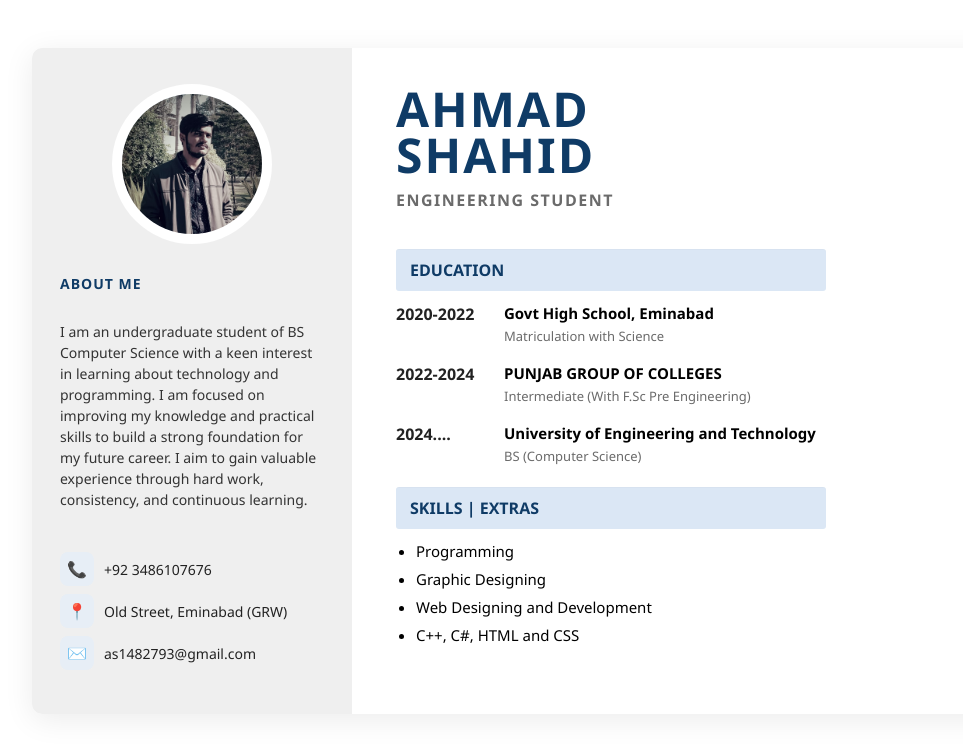
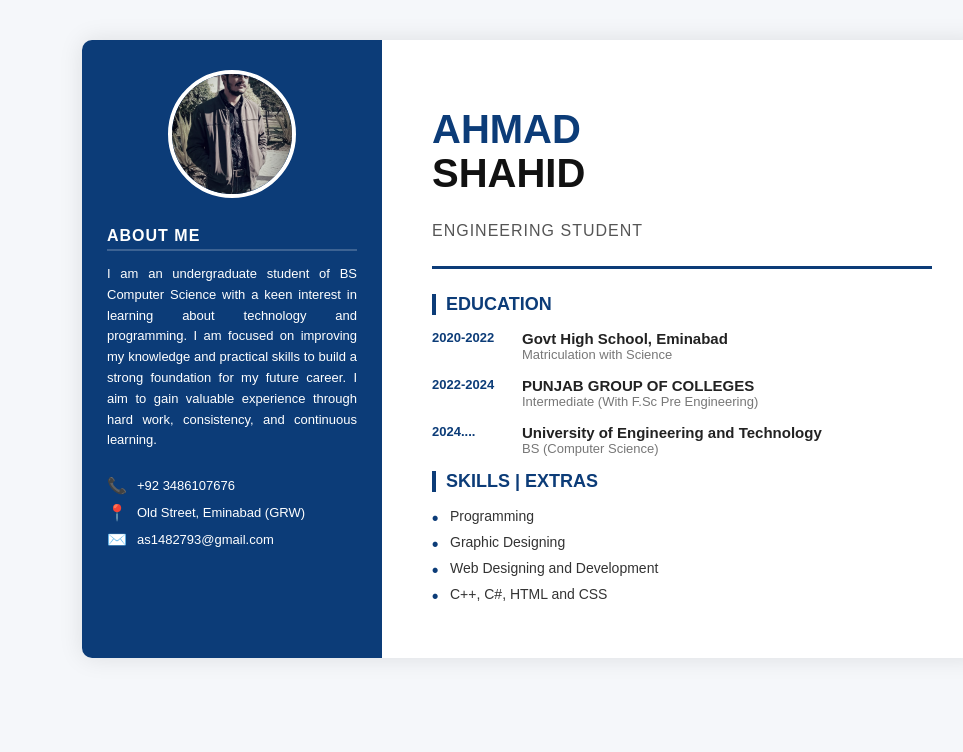
Before and after one commit to ahmad6331295-crypto/Curriculum-Vitae, a plain HTML site: page index.html in a window 1280 px wide. Shown: the whole page, without its empty margins (108-1071 px from the left). Drawn offline with Linux system fonts and the light colour scheme; files whose address does not match are found by name.

Commit message:
Updated styles.css

```diff
--- a/styles.css
+++ b/styles.css
@@ -1,179 +1,192 @@
-
-:root{
-  --navy: #0f3b66;
-  --light-navy: #2b5b8f;
-  --muted: #6b6b6b;
-  --sidebar-bg: #efefef;
-  --accent: #dbe7f5;
-  --max-width: 1000px;
-  --gutter: 28px;
-  font-family: 'Segoe UI', Roboto, Arial, sans-serif;
+/* -------- GENERAL LAYOUT -------- */
+body {
+  font-family: 'Poppins', sans-serif;
+  background: #f5f7fa;
+  margin: 0;
+  padding: 0;
+  color: #333;
 }
 
-*{box-sizing:border-box}
-
-body{
-  background:white;
-  display:flex;
-  align-items:center;
-  justify-content:center;
-  padding:40px 20px;
+.resume {
+  display: flex;
+  width: 900px;
+  margin: 40px auto;
+  background: #fff;
+  box-shadow: 0 0 25px rgba(0,0,0,0.1);
+  border-radius: 10px;
+  overflow: hidden;
 }
 
-.resume{
-  width:100%;
-  max-width:var(--max-width);
-  display:grid;
-  grid-template-columns:320px 1fr;
-  box-shadow: 0 6px 30px rgba(10,10,10,0.08);
-  border-radius:10px;
-  overflow:hidden;
+/* -------- SIDEBAR -------- */
+.sidebar {
+  background: #0c3c78;
+  color: #fff;
+  width: 300px;
+  padding: 30px 25px;
+  box-sizing: border-box;
 }
 
-/* Sidebar */
-.sidebar{
-  background:var(--sidebar-bg);
-  padding:36px 28px;
-  display:flex;
-  flex-direction:column;
-  gap:20px;
-  align-items:flex-start;
-}
-.avatar-wrap{
-  width:160px;
-  height:160px;
-  border-radius:50%;
-  overflow:hidden;
-  margin:0 auto 10px auto; /* centers horizontally */
-  border:10px solid #fff;
-  box-shadow:0 2px 0 rgba(0,0,0,0.04) inset;
-  background:linear-gradient(#eaf6ff,#ffffff);
-  display:flex;
-  align-items:center;
-  justify-content:center;
+.avatar-wrap {
+  text-align: center;
+  margin-bottom: 25px;
 }
 
 .avatar {
-  width:100%;
-  height:100%;
-  object-fit:cover;
-  object-position: 50% 15%; /* 50% = center horizontally, 25% = show more top */
-  display:block;
+  width: 120px;
+  height: 120px;
+  border-radius: 50%;
+  object-fit: cover;
+  border: 4px solid #fff;
 }
 
-
-
-/* Section title */
-.section-title{
-  color:var(--navy);
-  letter-spacing:1px;
-  font-weight:700;
-  margin:0 0 8px 0;
-  font-size:14px;
+.section-title {
+  font-size: 16px;
+  font-weight: 600;
+  letter-spacing: 1px;
+  margin-top: 25px;
+  margin-bottom: 10px;
+  text-transform: uppercase;
+  border-bottom: 2px solid rgba(255,255,255,0.2);
+  padding-bottom: 4px;
 }
 
-/* About text */
-.about{
-  color:#333;
-  line-height:1.5;
-  font-size:14px;
-  margin:0 0 8px 0;
+.about {
+  font-size: 13px;
+  line-height: 1.6;
+  text-align: justify;
 }
 
-/* Contact list */
-.contact{
-  margin-top:6px;
-  width:100%;
-}
-.contact-item{
-  display:flex;
-  gap:10px;
-  align-items:center;
-  margin:8px 0;
-  color:#222;
-  font-size:14px;
-}
-.contact-item .icon{
-  width:34px;
-  height:34px;
-  display:inline-flex;
-  align-items:center;
-  justify-content:center;
-  background:#e7eef6;
-  border-radius:8px;
-  font-size:16px;
+/* CONTACT INFO */
+.contact {
+  margin-top: 25px;
+  font-size: 13px;
 }
 
-/* Main content */
-.content{
-  padding:38px 44px;
-  background:white;
+.contact-item {
+  display: flex;
+  align-items: center;
+  margin-bottom: 8px;
 }
 
-/* Header */
-.header{
-  display:flex;
-  flex-direction:column;
-  gap:6px;
-}
-.name{
-  margin:0;
-  font-size:48px;
-  line-height:0.95;
-  color:var(--navy);
-  font-weight:800;
-  letter-spacing:2px;
-}
-.name span{display:block}
-.subtitle{
-  color:var(--muted);
-  font-weight:700;
-  letter-spacing:1.5px;
-  margin-top:6px;
+.icon {
+  margin-right: 10px;
+  font-size: 16px;
 }
 
-/* Section blocks */
-.section{
-  margin-top:22px;
-}
-.section-heading{
-  background:var(--accent);
-  padding:10px 14px;
-  color:var(--navy);
-  font-weight:700;
-  border-radius:3px;
-  width:100%;
-  max-width:430px;
-  margin-bottom:12px;
-  box-shadow: 0 1px 0 rgba(0,0,0,0.02) inset;
+/* -------- MAIN CONTENT -------- */
+.content {
+  flex: 1;
+  padding: 40px 50px;
+  box-sizing: border-box;
 }
 
-.edu-item{
-  display:flex;
-  gap:18px;
-  margin-bottom:18px;
-  align-items:flex-start;
+.header {
+  border-bottom: 3px solid #0c3c78;
+  padding-bottom: 10px;
+  margin-bottom: 25px;
 }
-.edu-year{
-  min-width:90px;
-  color:#222;
-  font-weight:700;
+
+.name {
+  font-size: 40px;
+  line-height: 1.1;
+  font-weight: 700;
+  color: #0c3c78;
+  text-transform: uppercase;
 }
-.edu-body strong{font-size:15px;display:block}
-.muted{color:var(--muted);font-size:13px;margin-top:4px}
 
-/* Bullets */
-.bullets{
-  list-style:disc;
-  padding-left:20px;
-  margin:8px 0;
+.name span {
+  color: #111;
 }
-.bullets li{margin:8px 0; font-size:15px;}
 
-/* Responsive */
-@media (max-width:820px){
-  .resume{grid-template-columns:1fr; max-width:720px;}
-  .sidebar{order:2;padding:24px}
-  .content{order:1;padding:24px}
-  .name{font-size:36px}
+.subtitle {
+  font-weight: 500;
+  color: #555;
+  margin-top: 5px;
+  letter-spacing: 1px;
 }
+
+/* -------- SECTION HEADINGS -------- */
+.section-heading {
+  font-size: 18px;
+  color: #0c3c78;
+  font-weight: 600;
+  margin-bottom: 15px;
+  border-left: 4px solid #0c3c78;
+  padding-left: 10px;
+  text-transform: uppercase;
+}
+
+/* -------- EDUCATION & EXPERIENCE -------- */
+.edu-item {
+  display: flex;
+  margin-bottom: 15px;
+}
+
+.edu-year {
+  min-width: 90px;
+  font-weight: 600;
+  color: #0c3c78;
+  font-size: 13px;
+}
+
+.edu-body strong {
+  display: block;
+  font-weight: 600;
+  font-size: 15px;
+  color: #222;
+}
+
+.muted {
+  color: #777;
+  font-size: 13px;
+}
+
+/* -------- SKILLS -------- */
+.skills .bullets {
+  list-style: none;
+  padding-left: 0;
+}
+
+.skills .bullets li {
+  position: relative;
+  margin-bottom: 10px;
+  padding-left: 18px;
+  font-size: 14px;
+}
+
+.skills .bullets li::before {
+  content: "•";
+  position: absolute;
+  left: 0;
+  top: 0;
+  color: #0c3c78;
+  font-weight: bold;
+  font-size: 18px;
+}
+
+/* -------- RESPONSIVE -------- */
+@media (max-width: 768px) {
+  .resume {
+    flex-direction: column;
+    width: 100%;
+    margin: 0;
+    border-radius: 0;
+  }
+
+  .sidebar {
+    width: 100%;
+    text-align: center;
+  }
+
+  .content {
+    padding: 25px;
+  }
+
+  .edu-item {
+    flex-direction: column;
+  }
+
+  .edu-year {
+    margin-bottom: 5px;
+  }
+}
```
